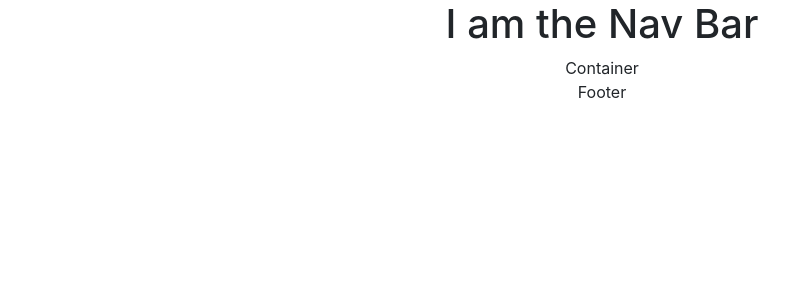
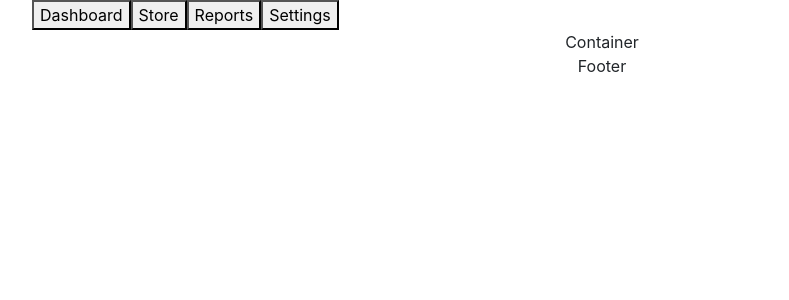
Before and after one commit to ChanakaR/bee-inventory, a React (Create React App) app: page / in a window 1280 px wide. Shown: the top 300 px of the page, without its empty margins (38-827 px from the left). Built offline with nearby package versions, Linux system fonts and the light colour scheme.

Commit message:
added nav bar settings

```diff
--- /dev/null
+++ b/src/components/NavBar/NavBar.css
@@ -0,0 +1,25 @@
+.navbar-brand{
+    font-weight: 800;
+    text-transform: uppercase;
+    font-size: 2em;
+  }
+
+ .navbar-custom {
+   padding-top: 1rem;
+   padding-bottom: 1rem;
+   background-color: rgba(0, 0, 0, 0.7);
+ }
+
+ .navbar-custom .navbar-brand {
+   text-transform: uppercase;
+   font-size: 1rem;
+   letter-spacing: 0.1rem;
+   font-weight: 700;
+ }
+
+ .navbar-custom .navbar-nav .nav-item .nav-link {
+   text-transform: uppercase;
+   font-size: 0.8rem;
+   font-weight: 700;
+   letter-spacing: 0.1rem;
+ }
--- a/src/components/NavBar/NavBar.js
+++ b/src/components/NavBar/NavBar.js
@@ -1,10 +1,18 @@
 import React from 'react';
+import './NavBar.css';
 
 const NavBar = () => {
     return (
-        <div>
-            <h1>I am the Nav Bar</h1>
+        <div className="container">
+            <div className="row">
+                <button>Dashboard</button>
+                <button>Store</button>
+                <button>Reports</button>
+                <button>Settings</button>
+            </div>
+
         </div>
+
     );
 }
 
```
